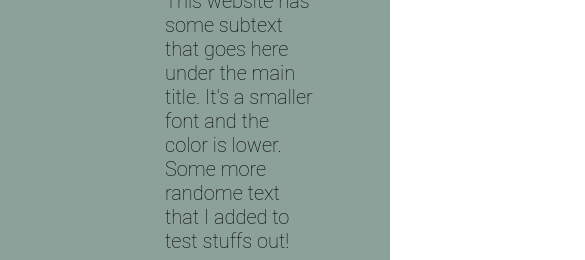
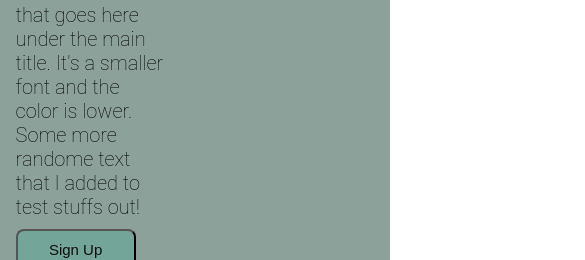
Before and after one commit to Frankozy/odin-landingtest, a plain HTML site: page index.html in a window 390 px wide. Shown: the part 360-620 px from the top of the page, 585 px wide, since content can reach past the window. Drawn offline with Linux system fonts and the light colour scheme.

Commit message:
fix: mobile scaling

```diff
--- a/styles.css
+++ b/styles.css
@@ -1,7 +1,5 @@
 
 body {
-
-    width: 100%;
     font-family: roboto, sans-serif;
     font-size: 15%;
     margin: auto;
@@ -18,9 +16,7 @@ body {
 }
 
 .container-toptwo {
-    margin-top: 50px;
-    margin-left: 165px;
-    margin-right: 180px;
+    padding: 4%;
 
 }
 
```
